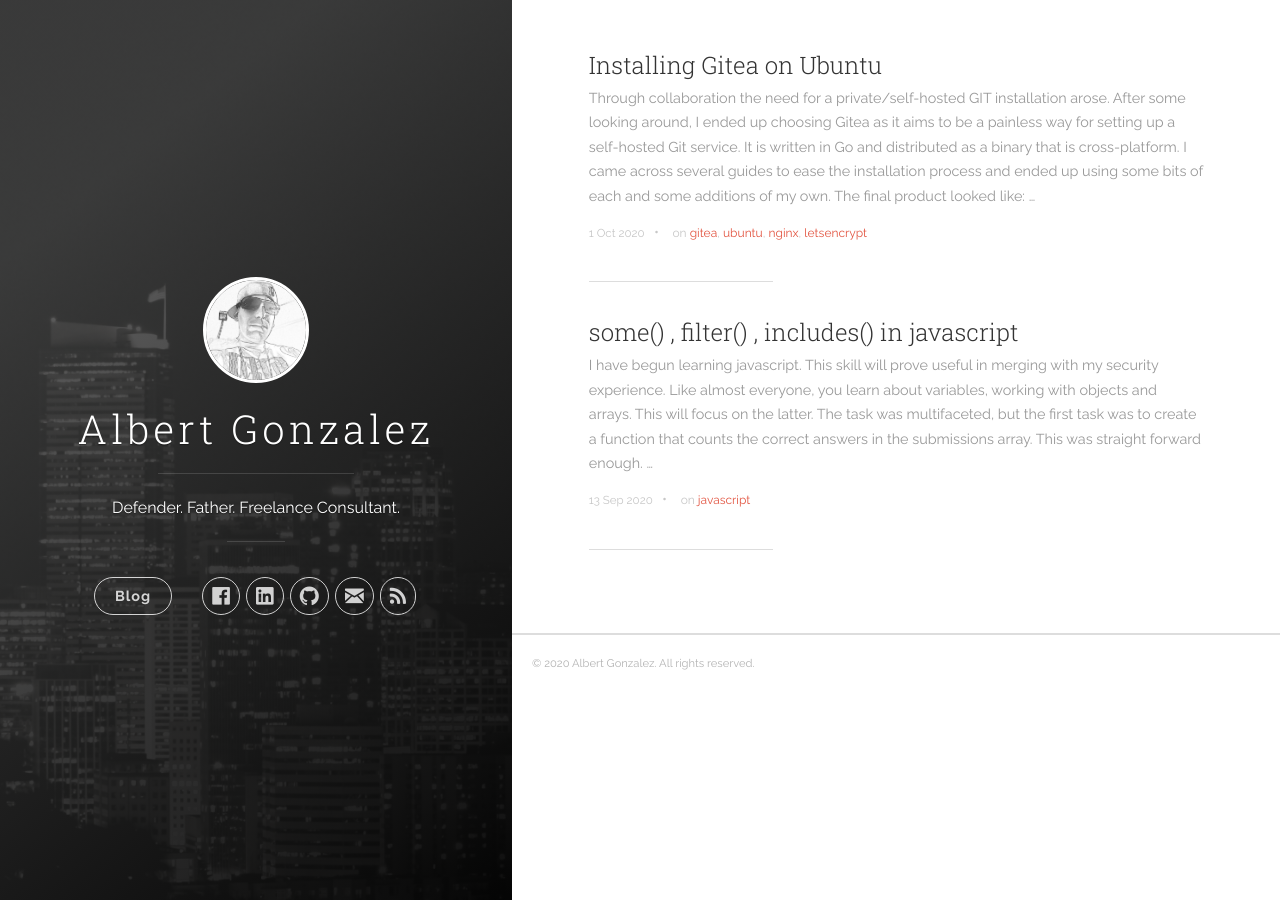
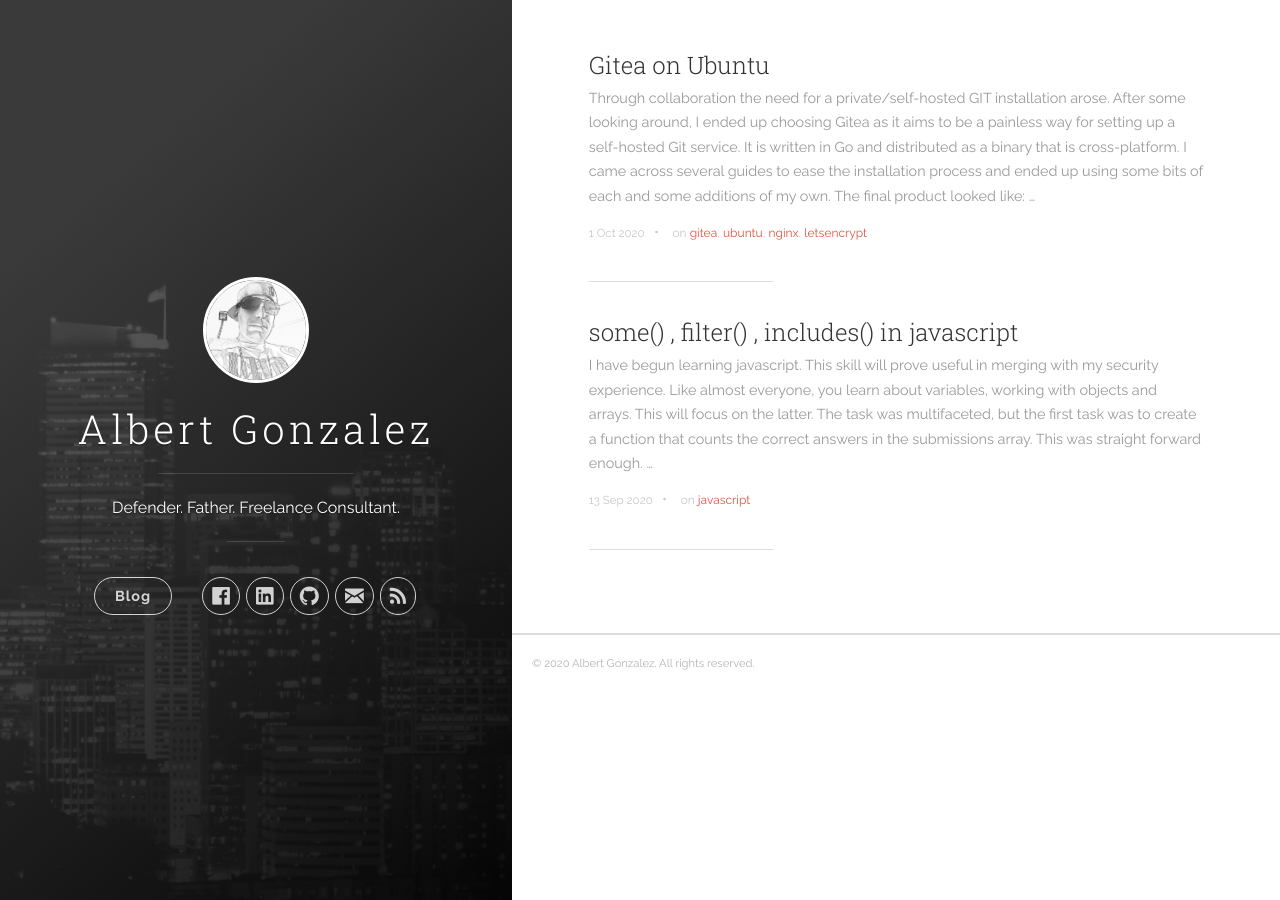
Before and after one commit to agonzal/agonzal.github.io, a Jekyll site: the page built from index.html, in a window 1280 px wide. Built offline with Jekyll 4.4.1, drawn with Linux system fonts in a browser that asks for light colours; the list of posts is cut into pages by our own code.

Commit message:
blog post

```diff
--- a/_posts/2020-10-01-installing-gitea.markdown
+++ b/_posts/2020-10-01-installing-gitea.markdown
@@ -1,5 +1,5 @@
 ---
-title:  "Installing Gitea on Ubuntu"
+title:  "Gitea on Ubuntu"
 date:   2020-10-01 16:30:00
 categories: [gitea, ubuntu, nginx, letsencrypt]
 tags: [gitea, ubuntu, nginx, letsencrypt]
```
Also changed, not shown: other parts of _posts/2020-10-01-installing-gitea.markdown (+1 -1 lines).
